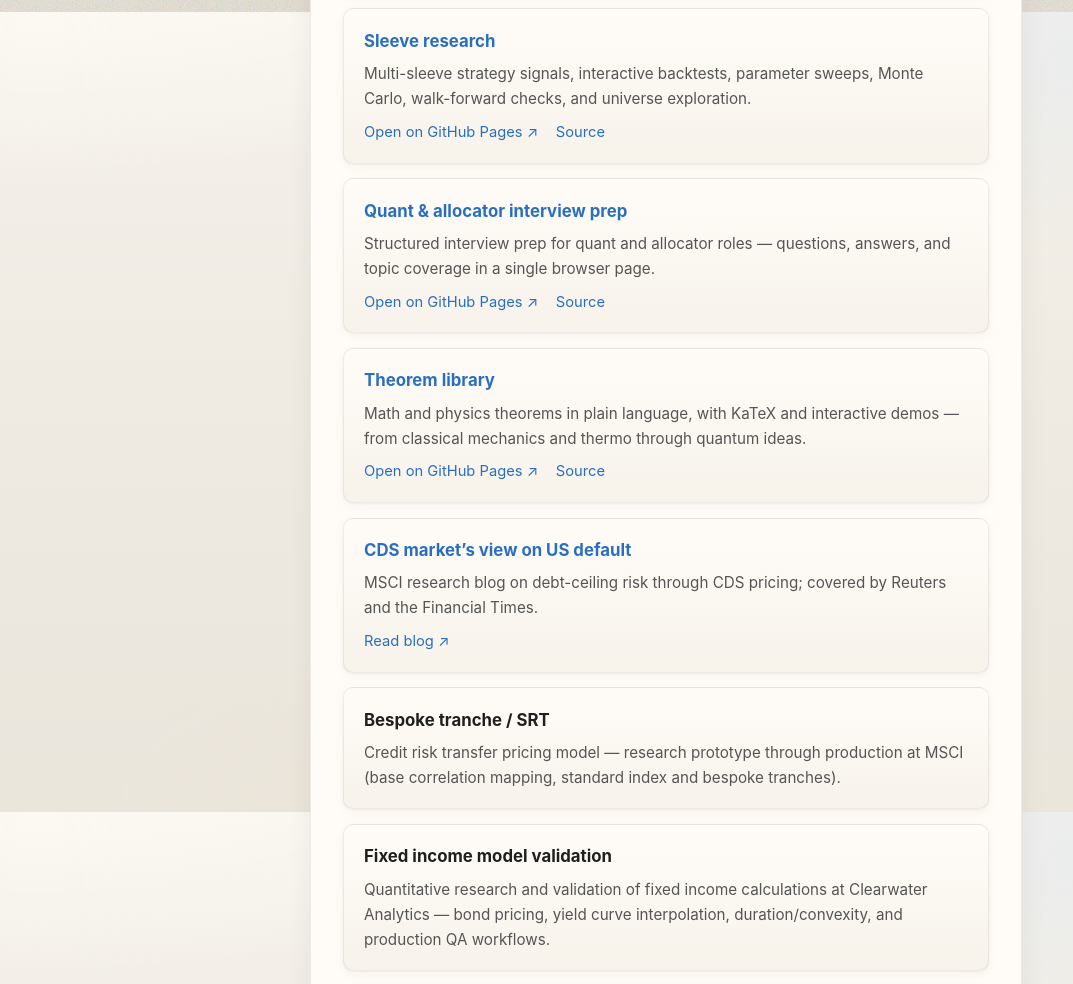
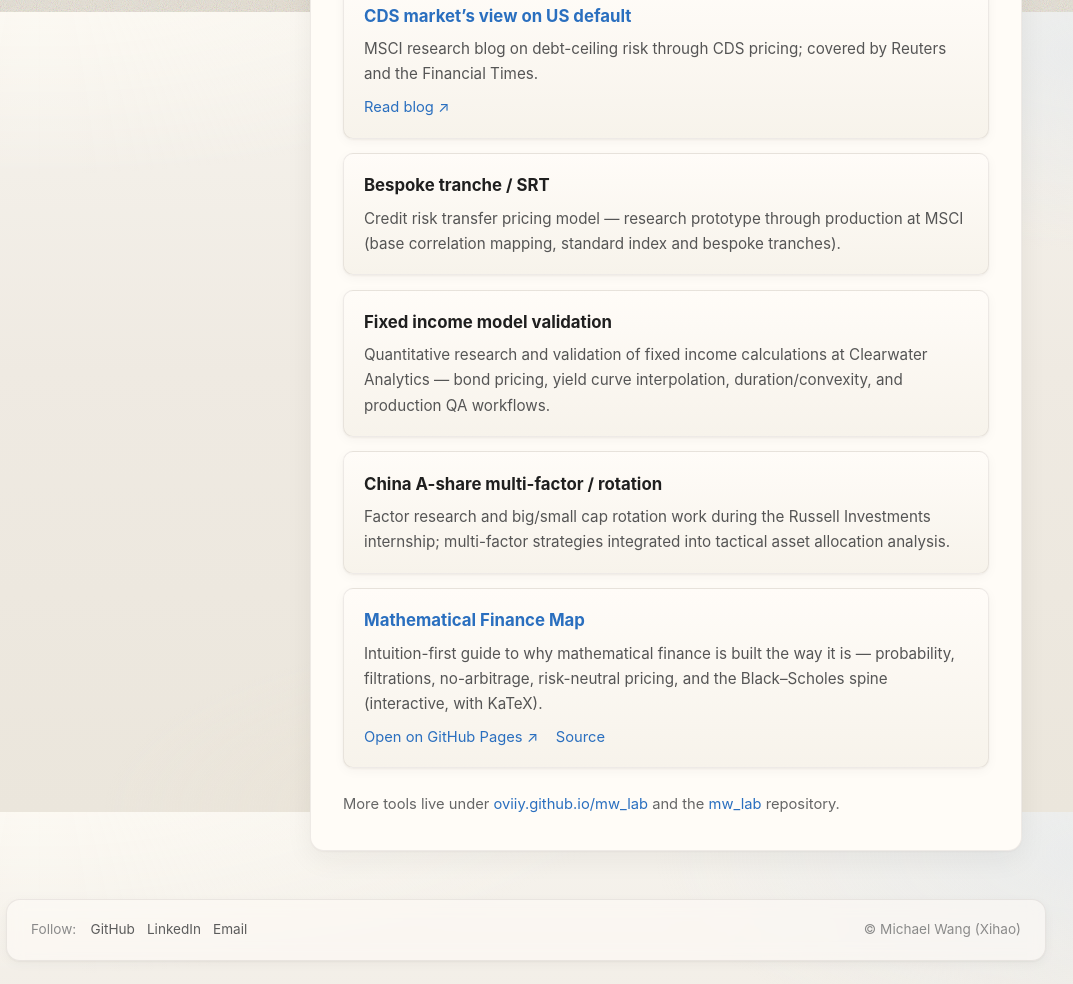
Before and after one commit to oviiy/oviiy.github.io, a plain HTML site: page projects.html in a window 1280 px wide. Shown: the part 788-1772 px from the top of the page, without its empty margins (114-1187 px from the left). Drawn offline with Linux system fonts and the light colour scheme.

Commit message:
Projects: drop ITV and theorem library; move Math Finance Map to end.

```diff
--- a/projects.html
+++ b/projects.html
@@ -80,23 +80,6 @@
 
       <div class="project-card">
         <h3>
-          <a href="https://oviiy.github.io/mw_lab/knowledge/math-finance-map.html" target="_blank" rel="noopener">
-            Mathematical Finance Map
-          </a>
-        </h3>
-        <p>
-          Intuition-first guide to why mathematical finance is built the way it is —
-          probability, filtrations, no-arbitrage, risk-neutral pricing, and the Black–Scholes spine
-          (interactive, with KaTeX).
-        </p>
-        <div class="links">
-          <a href="https://oviiy.github.io/mw_lab/knowledge/math-finance-map.html" target="_blank" rel="noopener">Open on GitHub Pages ↗</a>
-          <a href="https://github.com/oviiy/mw_lab/blob/main/knowledge/math-finance-map.html" target="_blank" rel="noopener">Source</a>
-        </div>
-      </div>
-
-      <div class="project-card">
-        <h3>
           <a href="https://oviiy.github.io/mw_lab/tools/arb-free-surface-lab.html" target="_blank" rel="noopener">
             Arbitrage-Free Surface Lab
           </a>
@@ -145,38 +128,6 @@
 
       <div class="project-card">
         <h3>
-          <a href="https://oviiy.github.io/mw_lab/knowledge/itv.html" target="_blank" rel="noopener">
-            Quant &amp; allocator interview prep
-          </a>
-        </h3>
-        <p>
-          Structured interview prep for quant and allocator roles — questions, answers,
-          and topic coverage in a single browser page.
-        </p>
-        <div class="links">
-          <a href="https://oviiy.github.io/mw_lab/knowledge/itv.html" target="_blank" rel="noopener">Open on GitHub Pages ↗</a>
-          <a href="https://github.com/oviiy/mw_lab/blob/main/knowledge/itv.html" target="_blank" rel="noopener">Source</a>
-        </div>
-      </div>
-
-      <div class="project-card">
-        <h3>
-          <a href="https://oviiy.github.io/mw_lab/knowledge/theorem-library/" target="_blank" rel="noopener">
-            Theorem library
-          </a>
-        </h3>
-        <p>
-          Math and physics theorems in plain language, with KaTeX and interactive demos —
-          from classical mechanics and thermo through quantum ideas.
-        </p>
-        <div class="links">
-          <a href="https://oviiy.github.io/mw_lab/knowledge/theorem-library/" target="_blank" rel="noopener">Open on GitHub Pages ↗</a>
-          <a href="https://github.com/oviiy/mw_lab/tree/main/knowledge/theorem-library" target="_blank" rel="noopener">Source</a>
-        </div>
-      </div>
-
-      <div class="project-card">
-        <h3>
           <a href="https://www.msci.com/research-and-insights/blog-post/the-cds-market-view-on-us-default" target="_blank" rel="noopener">
             CDS market’s view on US default
           </a>
@@ -214,6 +165,23 @@
         </p>
       </div>
 
+      <div class="project-card">
+        <h3>
+          <a href="https://oviiy.github.io/mw_lab/knowledge/math-finance-map.html" target="_blank" rel="noopener">
+            Mathematical Finance Map
+          </a>
+        </h3>
+        <p>
+          Intuition-first guide to why mathematical finance is built the way it is —
+          probability, filtrations, no-arbitrage, risk-neutral pricing, and the Black–Scholes spine
+          (interactive, with KaTeX).
+        </p>
+        <div class="links">
+          <a href="https://oviiy.github.io/mw_lab/knowledge/math-finance-map.html" target="_blank" rel="noopener">Open on GitHub Pages ↗</a>
+          <a href="https://github.com/oviiy/mw_lab/blob/main/knowledge/math-finance-map.html" target="_blank" rel="noopener">Source</a>
+        </div>
+      </div>
+
       <p style="margin-top: 1.5rem; color: #666; font-size: 0.92rem;">
         More tools live under
         <a href="https://oviiy.github.io/mw_lab/" target="_blank" rel="noopener">oviiy.github.io/mw_lab</a>
```
